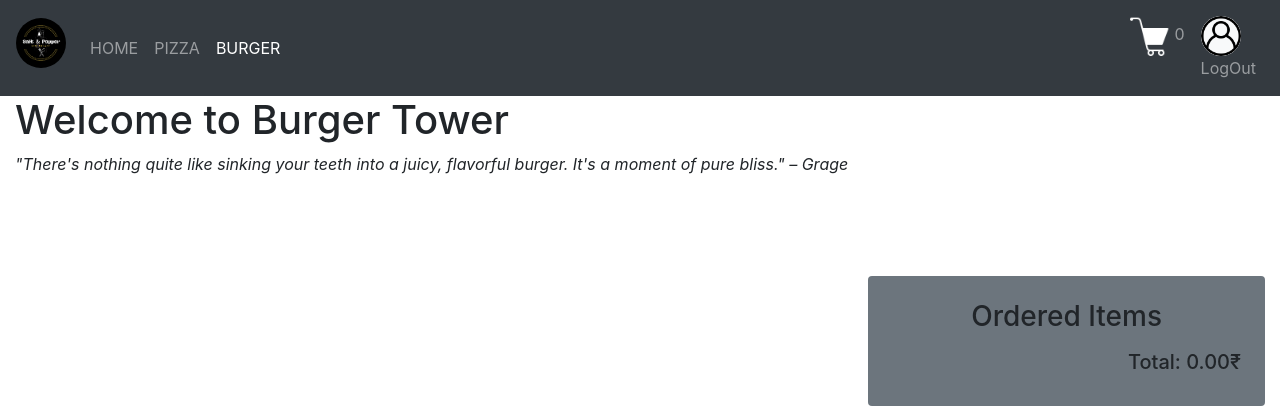
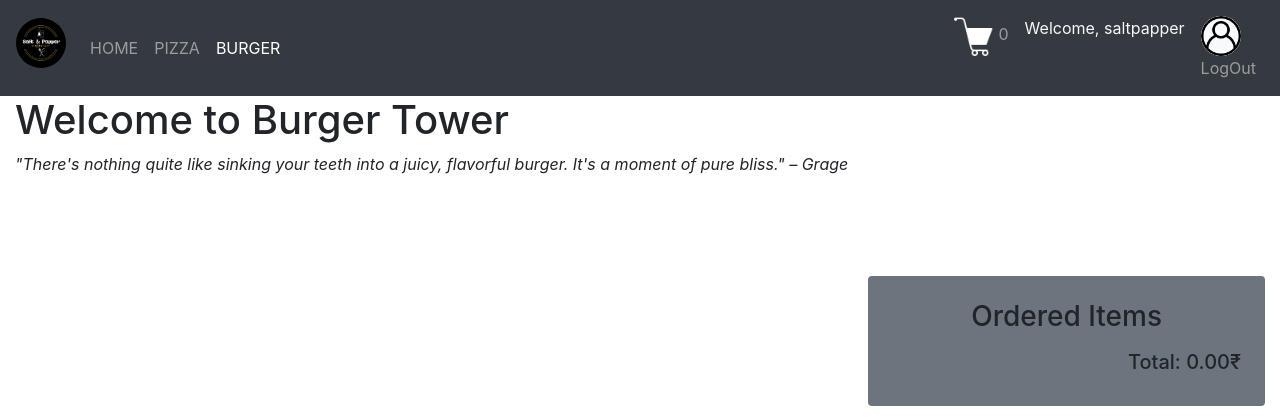
Before and after one commit to fasinifasil/saltandpepper-Restaurant, a Django app: page /food/burger in a window 1280 px wide. Shown: the top 420 px of the page. Run offline with Django 5.2, Linux system fonts and the light colour scheme; a user stored in the database is signed in; data that the repository does not hold is empty.

Commit message:
Salt Pepper Restuarent Lst Cart

```diff
--- a/BaseApp/templates/food/base.html
+++ b/BaseApp/templates/food/base.html
@@ -15,12 +15,12 @@
 </head>
 <body>
 
-<nav class="navbar navbar-expand-md bg-dark navbar-dark">
+<nav class="navbar navbar-expand-sm bg-dark navbar-dark">
     <!-- Brand/logo -->
     <a class="navbar-brand" href="#">
         <img src="{% static 'images/logo.png' %}" class="logo rounded-circle" alt="logo" style="width:50px;">
     </a>
-    <button class="navbar-toggler" type="button" data-toggle="collapse" data-target="#mynav">
+    <button class="navbar-toggler" type="button" data-toggle="collapse" data-target="#mynav" aria-controls="mynav">
         <span class="navbar-toggler-icon"></span>
     </button>
 
@@ -32,10 +32,10 @@
                 <a class="nav-link {% if active_link == 'index' %} active {% endif %}" href="{% url 'index' %}">HOME</a>
             </li>
             <li class="nav-item">
-                <a class="nav-link {% if active_link == 'pizzas' %} active {% endif %}" href="{% url 'BaseApp:pizzas' %}">PIZZA </a>
+                <a class="nav-link {% if active_link == 'pizzas' %} active {% endif %}" href="{% url 'BaseApp:pizzas' %}">PIZZA</a>
             </li>
             <li class="nav-item">
-                <a class="nav-link  {% if active_link == 'burgers' %} active {% endif %}" href="{% url 'BaseApp:burgers' %}">BURGER</a>
+                <a class="nav-link {% if active_link == 'burgers' %} active {% endif %}" href="{% url 'BaseApp:burgers' %}">BURGER</a>
             </li>
         </ul>
         <ul class="navbar-nav">
@@ -47,12 +47,21 @@
                     </a>
                 </li>
                 <li class="nav-item">
+                    <a class="nav-link disabled text-light">Welcome, {{ user.username }}</a>
+                </li>
+                <li class="nav-item">
                     <a href="{% url 'BaseApp:logout' %}" class="nav-link">
                         <img src="{% static 'images/user-interface.png' %}" height="40px" width="40px" class="bg-light rounded-circle" ><br>
                         <span>LogOut</span>
                     </a>
                 </li>
             {% else %}
+                <li class="nav-item d-sm-none"> <!-- Hide cart icon on small screens when user is not logged in -->
+                    <a href="{% url 'BaseApp:order' %}" class="nav-link {% if active_link == 'orderpage' %} active {% endif %}">
+                        <img src="{% static 'images/icon.png' %}" height="40px" width="40px">
+                        <span id="cart"></span>
+                    </a>
+                </li>
                 <li class="nav-item">
                     <a href="{% url 'BaseApp:login' %}" class="nav-link {% if active_link == 'login' %} active {% endif %}">
                         <img src="{% static 'images/user-interface.png' %}" class="bg-light rounded-circle" height="40px" width="40px"><br>
```
